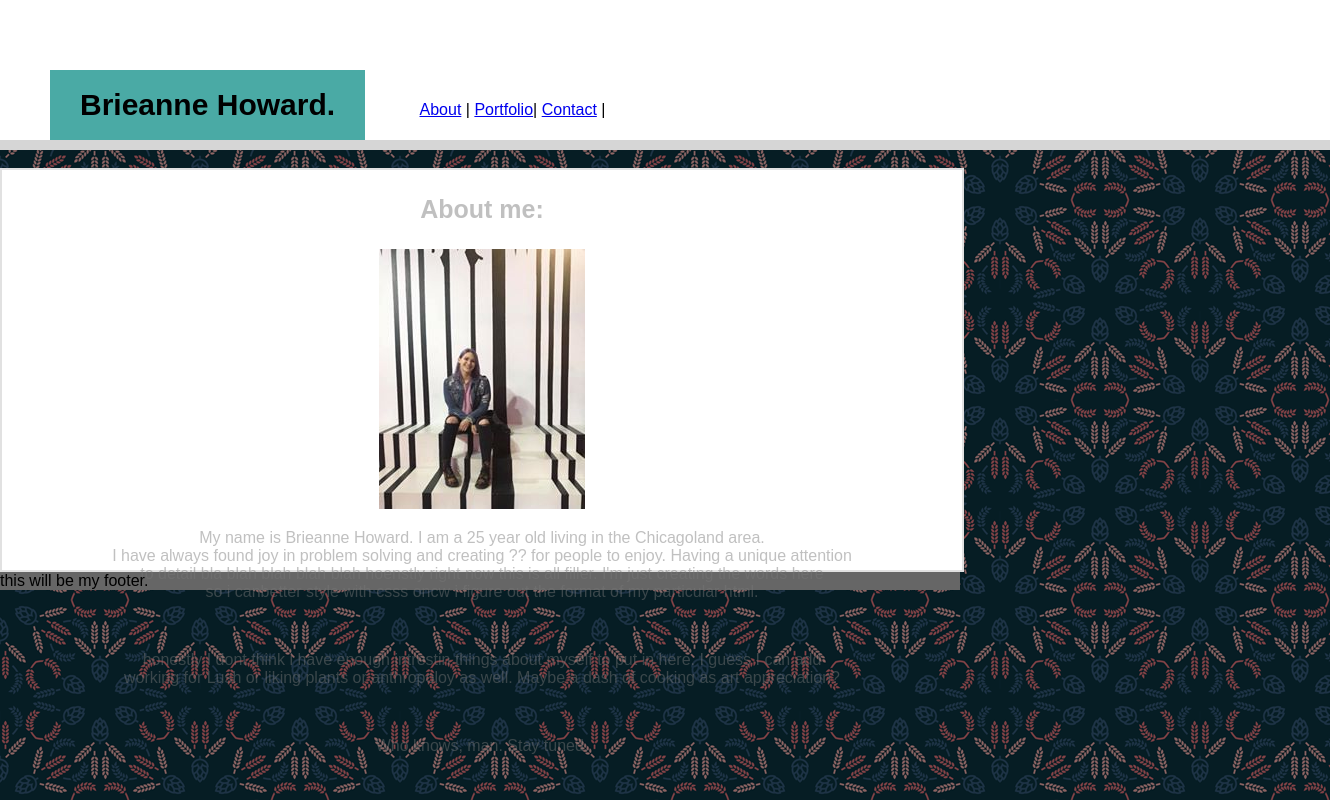
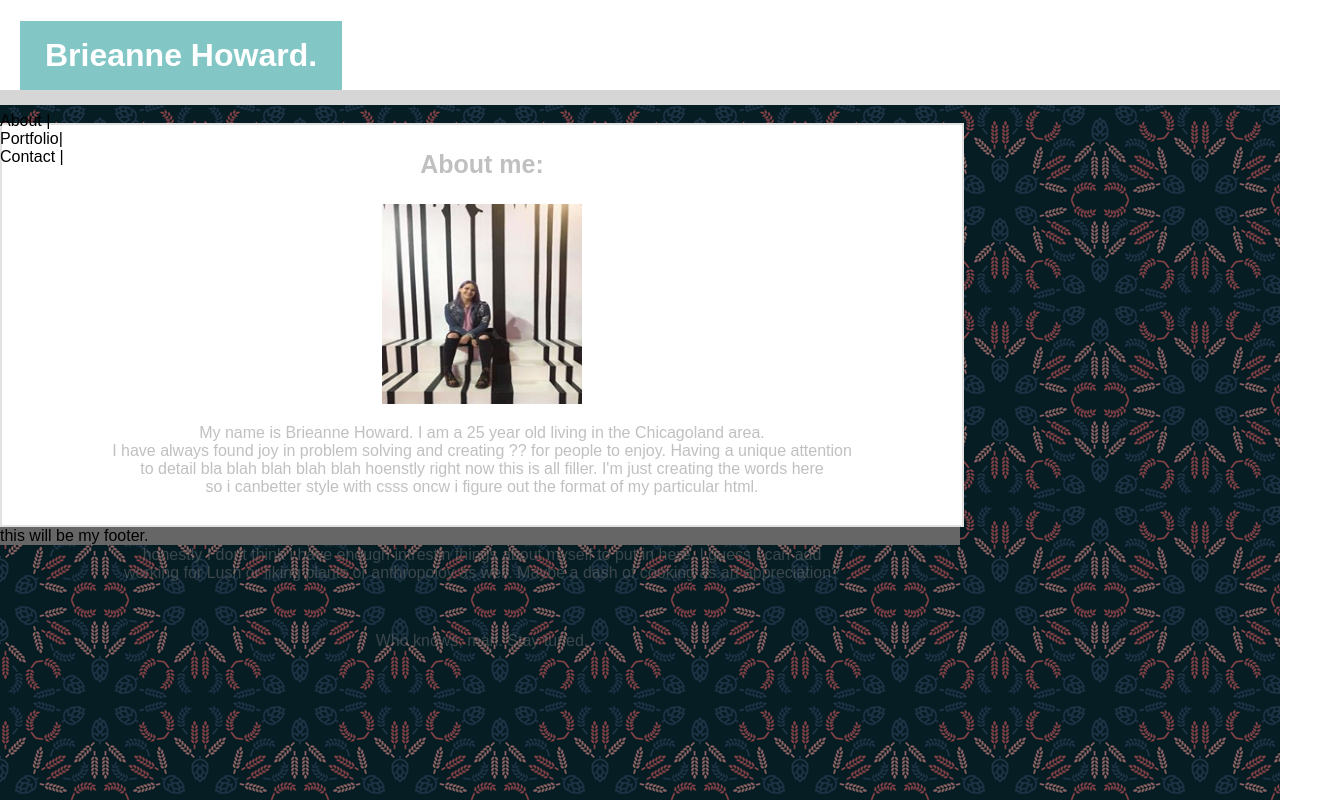
Before and after one commit to BrieanneH/portfolio, a plain HTML site: page index.html in a window 1280 px wide. Shown: the whole page, 1330 px wide, since content can reach past the window. Drawn offline with Linux system fonts and the light colour scheme.

Commit message:
editindexandcss

```diff
--- a/assets/css/style.css
+++ b/assets/css/style.css
@@ -1,27 +1,25 @@
 
-.inner-header {
+.heading {
+    display: block;
     background-color: #fff;
-    width: 100%;
     height: 90px;
-    padding: 50px 0px 0px 50px;
-    display: block;
     margin: 0 auto;
-    border-bottom: 10px solid #cccc;
+    border-bottom: 15px solid #cccc;
+}
+h1 {
+    color: #fff;
+    text-align: center;
+    padding: 16px 25px;
+    background-color: #4aaa;
+    display: inline-block;
+    margin-left: 20px;
+}
+nav {
+    margin-bottom: 30px;
+    float: right;
 }
 
-h1 {
-    background-color: #4aaaa5;
-    display: inline-block;
-    padding: 18px 30px;
-    font-size: 30px;
-    text-align: center;
 
-}
-nav {
-    display: inline-block;
-    padding:0px 50px;
-
-}
 h2 {
     font-size: 25px;
     margin: 25px;
--- a/index.html
+++ b/index.html
@@ -1,23 +1,26 @@
 <!DOCTYPE html>
 <html lang ='en'>
     <head>
+        <meta charset="utf-8">
+        <title>Brieanne Howard's Portfolio</title>
         <link rel="stylesheet" type="text/css" href="assets\css\style.css">
 
     </head>
 
     <body>
         <header>
-            <div class="inner-header">
+            <div class="heading">
                 <h1>
-                    Brieanne Howard.
+                 Brieanne Howard.
+                 </h1>
 
-                </h1>
+             <div class="nav">
 
-             <nav>
-                <a href="/index.html">About</a> |
-                <a href="/portfolio.html">Portfolio</a>|
-                <a href="/contact.html">Contact</a> |
-             </nav>
+                    <div class="about" a href="/index.html">About</a> |
+                    <div class="portfolio" a href="/portfolio.html">Portfolio</a>|
+                    <div class="contact" a href="/contact.html">Contact</a> |
+
+             </nav></div>
 
              </div>
 
@@ -30,7 +33,7 @@
 
            <h2>About me:</h2>
 
-           <img src= "assets\images\myphoto.jpg" alt="picture of me" >
+           <img src= "assets\images\myphoto.jpg" alt="picture of me" style= "width:200px; height:200px;" >
 
             <p>My name is Brieanne Howard. I am a 25 year old  living in the Chicagoland area.<br> I have always
             found joy in problem solving and creating ?? for people to enjoy. Having a unique attention<br> to detail bla
```
Also changed, not shown: portfolio.html (+2 -2 lines), assets/images/scratchactivity.png (added).
